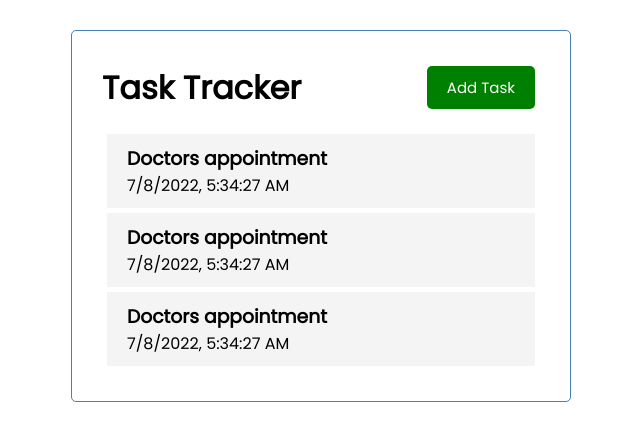
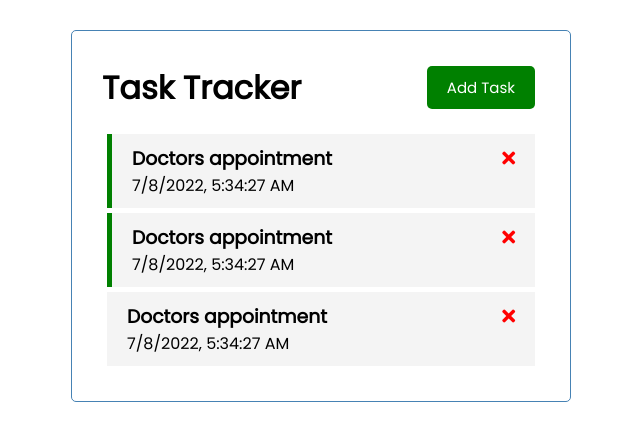
Before and after one commit to kadhit/vue-task-tracker, a Vue app: page / in a window 1280 px wide. Shown: the top 440 px of the page, without its empty margins (319-959 px from the left). Built offline with nearby package versions, Linux system fonts and the light colour scheme.

Commit message:
added emit on click for delete button and toggle reminder component

```diff
--- a/public/index.html
+++ b/public/index.html
@@ -5,6 +5,10 @@
     <meta http-equiv="X-UA-Compatible" content="IE=edge">
     <meta name="viewport" content="width=device-width,initial-scale=1.0">
     <link rel="icon" href="<%= BASE_URL %>favicon.ico">
+    <link
+      rel="stylesheet"
+      href="https://cdnjs.cloudflare.com/ajax/libs/font-awesome/5.15.2/css/all.min.css"
+    />
     <title><%= htmlWebpackPlugin.options.title %></title>
   </head>
   <body>
--- a/src/App.vue
+++ b/src/App.vue
@@ -1,7 +1,11 @@
 <template>
   <div class="container">
     <HeaderItem title="Task Tracker" />
-    <TaskList :tasks="tasks" />
+    <TaskList
+      @toggle-reminder="toggleReminder"
+      @delete-task="deleteTask"
+      :tasks="tasks"
+    />
   </div>
 </template>
 
@@ -19,6 +23,18 @@
       return {
         tasks: [],
       };
+    },
+    methods: {
+      deleteTask(id) {
+        if (confirm("Are you sure?")) {
+          this.tasks = this.tasks.filter((task) => task.id !== id);
+        }
+      },
+      toggleReminder(id) {
+        this.tasks = this.tasks.map((task) =>
+          task.id === id ? { ...task, reminder: !task.reminder } : task
+        );
+      },
     },
     created() {
       this.tasks = [
@@ -38,7 +54,7 @@
           id: 3,
           text: "Doctors appointment",
           day: new Date().toLocaleString(),
-          reminder: true,
+          reminder: false,
         },
       ];
     },
--- a/src/components/TaskItem.vue
+++ b/src/components/TaskItem.vue
@@ -1,6 +1,6 @@
 <template>
-  <div class="task">
-    <h3>{{ task.text }}</h3>
+  <div @click="$emit('toggle-reminder', task.id)" :class="[task.reminder ? 'reminder' : '', 'task']">
+    <h3>{{ task.text }} <i @click="$emit('delete-task', task.id)" class="fas fa-times"></i></h3>
     <p>{{ task.day }}</p>
   </div>
 </template>
--- a/src/components/TaskList.vue
+++ b/src/components/TaskList.vue
@@ -1,6 +1,6 @@
 <template>
   <div :key="task.id" v-for="task in tasks">
-    <TaskItem :task="task" />
+    <TaskItem @toggle-reminder="$emit('toggle-reminder', task.id)" @delete-task="$emit('delete-task', task.id)" :task="task" />
   </div>
 </template>
 <script>
@@ -15,6 +15,7 @@
   },
   components: {
     TaskItem
-  }
+  },
+  emits: ['delete-task', 'toggle-reminder'],
 };
 </script>
```
